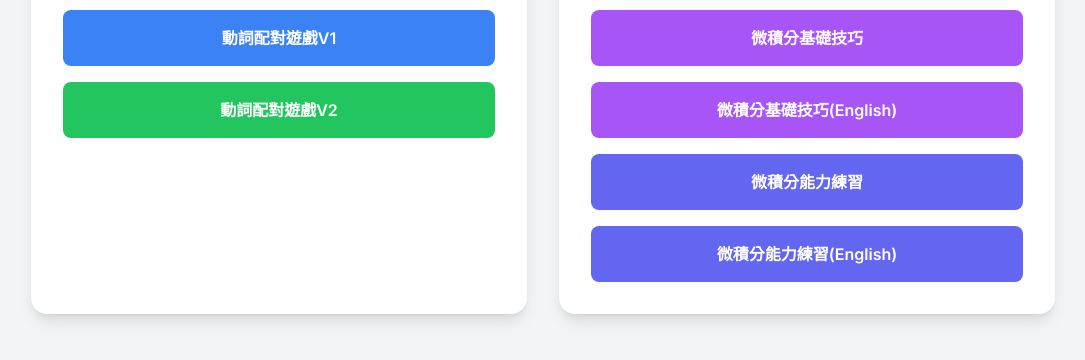
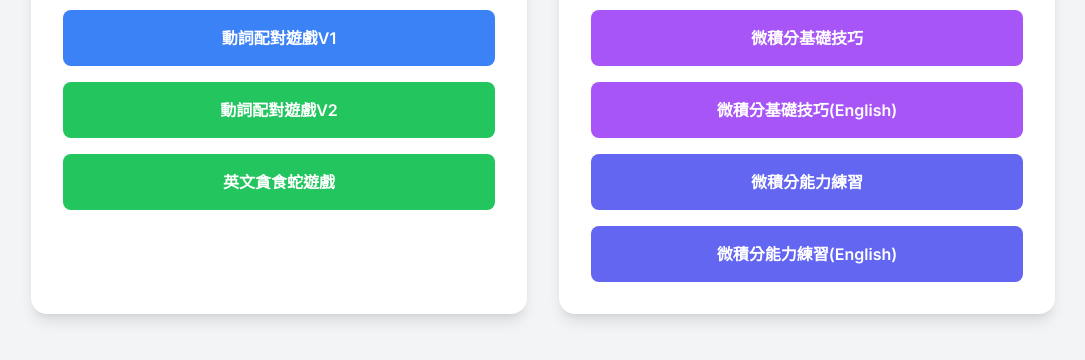
Before and after one commit to wenchuan-ccit/ND35, a plain HTML site: page index.html in a window 1280 px wide. Shown: the part 288-648 px from the top of the page, without its empty margins (97-1182 px from the left). Drawn offline with nearby package versions, Linux system fonts and the light colour scheme.

Commit message:
Update index.html

```diff
--- a/index.html
+++ b/index.html
@@ -30,6 +30,11 @@
                 <li>
                     <a href="『身為家長系列』/動詞配對遊戲V2.html" class="block w-full bg-green-500 hover:bg-green-600 text-white font-semibold text-center rounded-lg p-4 transition duration-300 ease-in-out transform hover:-translate-y-1">
                         動詞配對遊戲V2
+                    </a>
+                </li>
+                <li>
+                    <a href="『身為家長系列』/英文貪食蛇遊戲.html" class="block w-full bg-green-500 hover:bg-green-600 text-white font-semibold text-center rounded-lg p-4 transition duration-300 ease-in-out transform hover:-translate-y-1">
+                        英文貪食蛇遊戲
                     </a>
                 </li>
             </ul>
```
